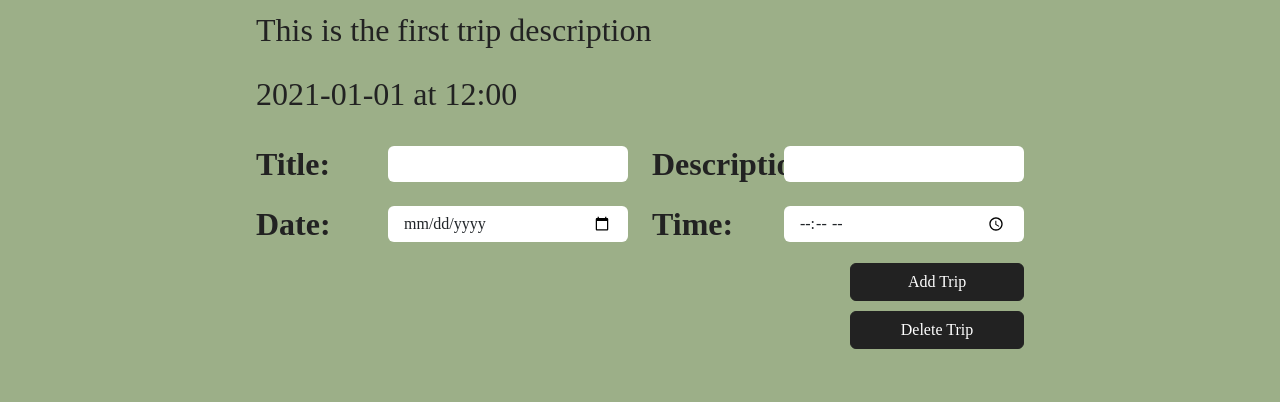
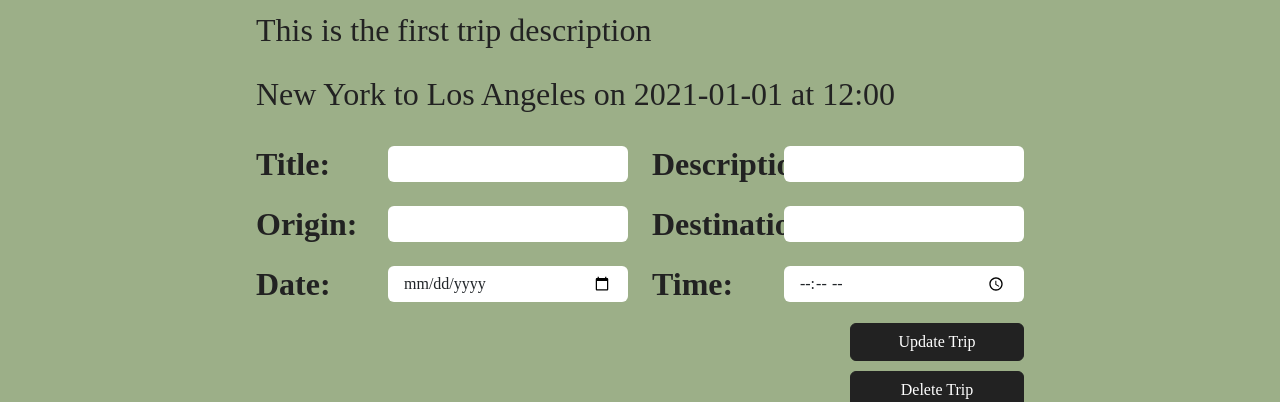
Before and after one commit to begirlz/RoadSage, a React (Create React App) app in the folder client/: page /myTrips in a window 1280 px wide. Shown: the part 498-900 px from the top of the page. Before the commit the page ends 848 px from the top, so only its background shows below. Built offline with nearby package versions, Linux system fonts and the light colour scheme; a web font is replaced by a local one.

Commit message:
Update MyTrips.js
Changed addTrip to updateTrip, added Origin and Destination, added delete button functionality

```diff
--- a/client/src/components/MyTrips.js
+++ b/client/src/components/MyTrips.js
@@ -8,6 +8,8 @@ function MyTrips() {
       description: "This is the first trip description",
       date: "2021-01-01",
       time: "12:00",
+      origin: "New York",
+      destination: "Los Angeles",
     },
   ]);
 
@@ -16,12 +18,16 @@ function MyTrips() {
   const [description, setDescription] = useState("");
   const [date, setDate] = useState("");
   const [time, setTime] = useState("");
+  const [origin, setOrigin] = useState("");
+  const [destination, setDestination] = useState("");
 
-  function addTrip() {
+  function updateTrip() {
     const newTrip = {
       id: id,
       title: title,
       description: description,
+      origin: origin,
+      destination: destination,
       date: date,
       time: time,
     };
@@ -29,36 +35,44 @@ function MyTrips() {
     setId(id + 1);
     setTitle("");
     setDescription("");
+    setOrigin("");
+    setDestination("");
     setDate("");
     setTime("");
   }
 
+  function deleteTrip(index) {
+    const newTrips = [...trips];
+    newTrips.splice(index, 1);
+    setTrips(newTrips);
+  }
+
+
   function handleSubmit(event) {
     event.preventDefault();
-    addTrip();
+    updateTrip();
   }
 
   return (
-
     <div id="big-box" className="main-container col-lg-10 col-sm-10">
       <div className="inner-container text-light">
-        <h2><strong>My Trips</strong></h2>
+        <h2>
+          <strong>My Trips</strong>
+        </h2>
         <p>This is my trips page</p>
         {trips.map((trip) => (
           <li key={trip.id}>
             <h4>{trip.title}</h4>
             <p>{trip.description}</p>
             <p>
-              {trip.date} at {trip.time}
+            {trip.origin} to {trip.destination} on {trip.date} at {trip.time}
             </p>
           </li>
         ))}
 
         <form id="frm_search" className="mb-2" onSubmit={handleSubmit}>
           <div className="form-group row d-flex align-items-center">
-            <label htmlFor="title"
-              className='col-lg-2 col-form-label'
-            >
+            <label htmlFor="title" className="col-lg-2 col-form-label">
               <b>Title: </b>
             </label>
             <div className="col-lg-4 ">
@@ -70,7 +84,7 @@ function MyTrips() {
                 onChange={(e) => setTitle(e.target.value)}
               />
             </div>
-            <label htmlFor="description" className='col-lg-2 col-form-label'>
+            <label htmlFor="description" className="col-lg-2 col-form-label">
               <b>Description:</b>
             </label>
             <div className="col-lg-4">
@@ -84,9 +98,33 @@ function MyTrips() {
             </div>
           </div>
           <div className="form-group row d-flex align-items-center">
-            <label htmlFor="date"
-              className='col-lg-2 col-form-label'
-            >
+            <label htmlFor="origin" className="col-lg-2 col-form-label">
+              <b>Origin:</b>
+            </label>
+            <div className="col-lg-4">
+              <input
+                className="form-control"
+                type="text"
+                id="origin"
+                value={origin}
+                onChange={(e) => setOrigin(e.target.value)}
+              />
+            </div>
+            <label htmlFor="destination" className="col-lg-2 col-form-label">
+              <b>Destination:</b>
+            </label>
+            <div className="col-lg-4">
+              <input
+                className="form-control"
+                type="text"
+                id="destination"
+                value={destination}
+                onChange={(e) => setDestination(e.target.value)}
+              />
+            </div>
+          </div>
+          <div className="form-group row d-flex align-items-center">
+            <label htmlFor="date" className="col-lg-2 col-form-label">
               <b> Date: </b>
             </label>
             <div className="col-lg-4 ">
@@ -98,7 +136,7 @@ function MyTrips() {
                 onChange={(e) => setDate(e.target.value)}
               />
             </div>
-            <label htmlFor="time" className='col-lg-2 col-form-label'>
+            <label htmlFor="time" className="col-lg-2 col-form-label">
               <b>Time: </b>
             </label>
             <div className="col-lg-4">
@@ -109,87 +147,28 @@ function MyTrips() {
                 value={time}
                 onChange={(e) => setTime(e.target.value)}
               />
-
             </div>
           </div>
           <div className="form-group row d-flex justify-content-end">
-          <div className='col-lg-3'>
+            <div className="col-lg-3">
               <button
-                className='btn btn-light  w-100'
-                type='button'
-              //onClick={searchRoute}
+                className="btn btn-light  w-100"
+                type="submit"
+                onClick={handleSubmit}
               >
-                Add Trip
+                Update Trip
               </button>
               <button
-                className='btn btn-light  w-100'
-                type='button'
-              //onClick={searchRoute}
+                className="btn btn-light  w-100"
+                type="button"
+                onClick={() => deleteTrip(trips.length - 1)}
               >
                 Delete Trip
               </button>
             </div>
           </div>
         </form>
-
-        {/* <form className="w-100"
-          onSubmit={handleSubmit}>
-          <div className="w-100">
-            <div className="col-lg-3">
-              <label htmlFor="title">
-                Title:
-                <input
-                  className="form-control"
-                  type="text"
-                  id="title"
-                  value={title}
-                  onChange={(e) => setTitle(e.target.value)}
-                />
-              </label>
-            </div>
-            <div className="col-lg-3">
-              <label htmlFor="description">
-                Description:
-                <input
-                  className="form-control"
-                  type="text"
-                  id="description"
-                  value={description}
-                  onChange={(e) => setDescription(e.target.value)}
-                />
-              </label>
-            </div>
-          </div>
-
-          <div className="">
-            <label htmlFor="date">
-              Date:
-              <input
-                className="form-control"
-                type="date"
-                id="date"
-                value={date}
-                onChange={(e) => setDate(e.target.value)}
-              />
-            </label>
-          </div>
-          <div className="">
-            <label htmlFor="time">
-              Time:
-              <input
-                className="form-control"
-                type="time"
-                id="time"
-                value={time}
-                onChange={(e) => setTime(e.target.value)}
-              />
-            </label>
-          </div>
-          <button type="button" className="btn btn-light">Add Trip</button>
-        </form> */}
       </div>
-
-
     </div>
   );
 }
```
